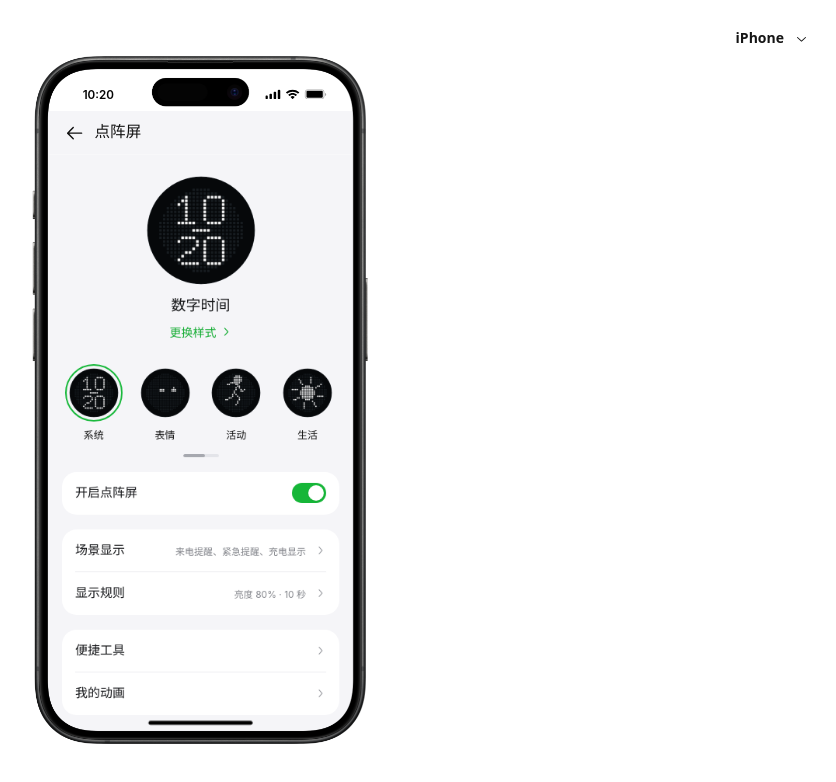
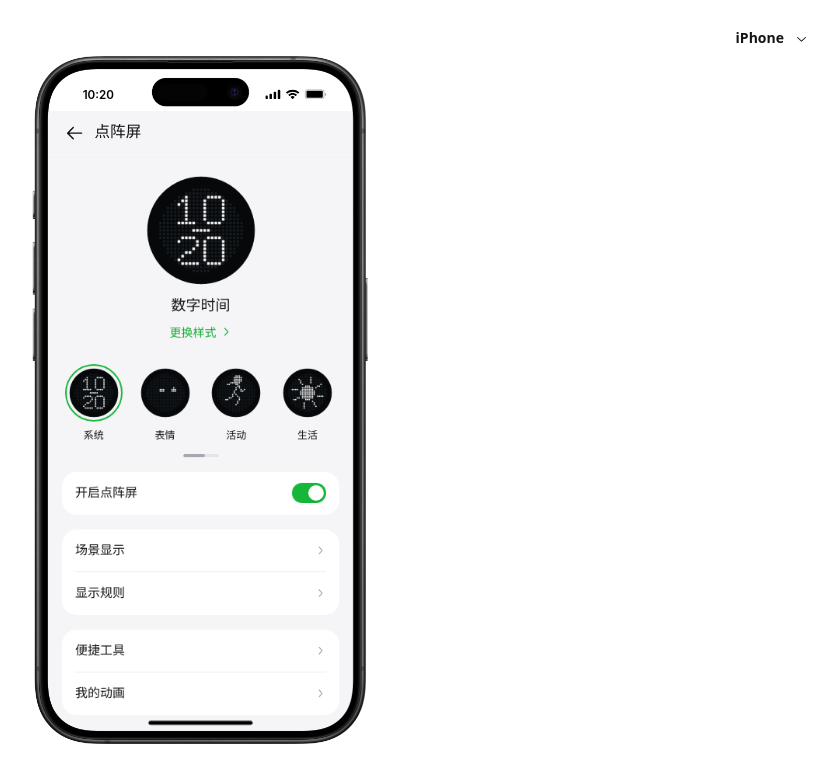
Before and after one commit to nancity11521-ai/dot-matrix-screen, a React (Vite) app in the folder 手机设置页/: page / in a window 1280 px wide. Shown: the top 782 px of the page, without its empty margins (440-1276 px from the left). Built offline with nearby package versions, Linux system fonts and the light colour scheme.

Commit message:
Simplify scene and display rule rows

```diff
--- a/手机设置页/src/Prototype.tsx
+++ b/手机设置页/src/Prototype.tsx
@@ -23,11 +23,10 @@ function Home(){
  const categoryRail=useRef<HTMLDivElement>(null),[categoryProgress,setCategoryProgress]=useState(0);
  useEffect(()=>{const rail=categoryRail.current?.querySelector<HTMLElement>('.category-carousel');if(!rail)return;const update=()=>{const distance=rail.scrollWidth-rail.clientWidth;setCategoryProgress(distance>0?Math.max(0,Math.min(1,rail.scrollLeft/distance)):0)};update();rail.addEventListener('scroll',update,{passive:true});const resize=new ResizeObserver(update);resize.observe(rail);return()=>{rail.removeEventListener('scroll',update);resize.disconnect()}},[]);
  const activeCategory=collections.some(c=>c.id===s.defaultId)?'emotion':s.customs.some(c=>c.id===s.defaultId)?'custom':systemIds.includes(s.defaultId)?'system':animations.find(a=>a.id===s.defaultId)?.cat;
- const summary=scenes.filter(x=>s.sceneOn[x.id]).slice(0,3).map(x=>x.name).join('、')||'未开启';
  return <Page className="home"><div className="hero"><Preview id={sim||warning||s.defaultId} size={140}/><h2>{s.enabled?nameFor(sim||warning||s.defaultId,s):'点阵屏已关闭'}</h2><button className="text-action" disabled={!s.enabled} onClick={()=>flow.push(route('styles','更换样式',<StyleHub/>))}>更换样式 <ChevronRightIcon/></button></div>
  <div ref={categoryRail} className={'categories-wrap '+(!s.enabled?'muted':'')}><Carousel ariaLabel="六类样式，向左滑查看更多" className="category-carousel" contentClassName="category-track">{categories.map(c=><button className={'category '+(c.id===activeCategory?'chosen':'')} key={c.id} disabled={!s.enabled} onClick={()=>goCategory(flow,c.id)}><span className="thumb"><LedCanvas id={c.preview} size={64} customs={s.customs}/></span><span>{c.name}</span></button>)}</Carousel><div className="category-indicator" aria-hidden="true"><span style={{transform:`translateX(${categoryProgress*18}px)`}}/></div></div>
  <Section><Group><Row label="开启点阵屏"><Toggle label="开启点阵屏" checked={s.enabled} onChange={()=>set({enabled:!s.enabled})}/></Row></Group></Section>
- <Section><Group><Row label="场景显示" value={summary} disabled={!s.enabled} onClick={()=>flow.push(route('scenes','场景显示',<Scenes/>))}/><Row label="显示规则" value={`亮度 ${s.brightness}% · ${s.duration?`${s.duration} 秒`:'常亮'}`} disabled={!s.enabled} onClick={()=>flow.push(route('rules','显示规则',<Rules/>))}/></Group></Section>
+ <Section><Group><Row label="场景显示" disabled={!s.enabled} onClick={()=>flow.push(route('scenes','场景显示',<Scenes/>))}/><Row label="显示规则" disabled={!s.enabled} onClick={()=>flow.push(route('rules','显示规则',<Rules/>))}/></Group></Section>
  <Section><Group><Row label="便捷工具" disabled={!s.enabled} onClick={()=>flow.push(route('utilities','便捷工具',<Utilities/>))}/><Row label="我的动画" onClick={()=>flow.push(route('mine','我的动画',<MyAnimations/>))}/></Group></Section>
  <button className="about-link" onClick={()=>flow.push(route('about','关于此体验',<About/>))}><InfoCircledIcon/>关于此体验</button></Page>
 }
```
